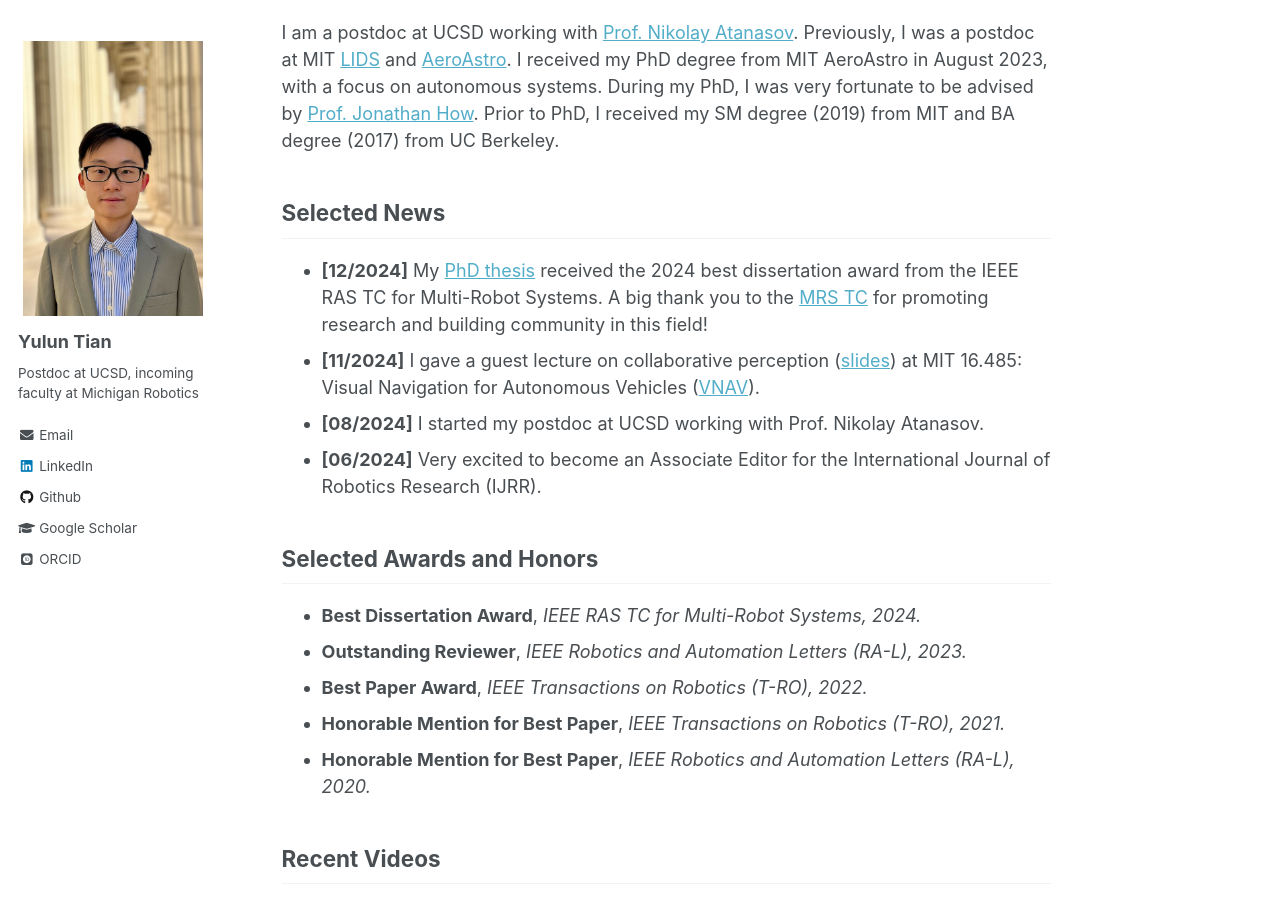
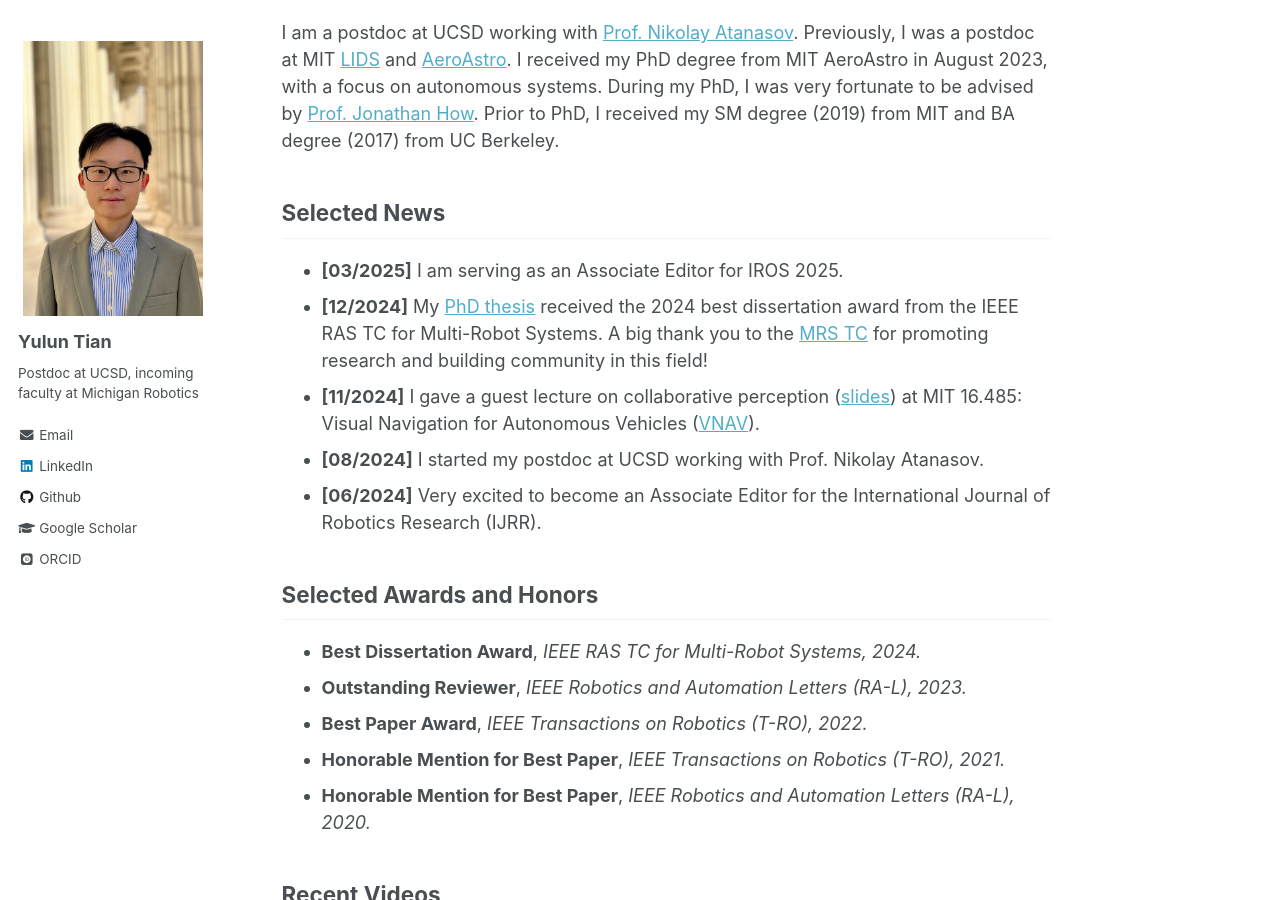
Before and after one commit to yuluntian/yuluntian.github.io, a Jekyll site: the page built from _pages/about.md, in a window 1280 px wide and 900 px high, scrolled down 454 px. Built offline with Jekyll 4.4.1, drawn with Linux system fonts in a browser that asks for light colours; some web fonts are replaced.

Commit message:
update news

```diff
--- a/_pages/about.md
+++ b/_pages/about.md
@@ -31,6 +31,7 @@ Prior to PhD, I received my SM degree (2019) from MIT and BA degree (2017) from
 
 Selected News
 ------
+* **[03/2025]** I am serving as an Associate Editor for IROS 2025.
 * **[12/2024]** My [PhD thesis](https://dspace.mit.edu/handle/1721.1/152675) received the 2024 best dissertation award from the IEEE RAS TC for Multi-Robot Systems. A big thank you to the [MRS TC](https://www.multirobotsystems.org/) for promoting research and building community in this field!
 * **[11/2024]** I gave a guest lecture on collaborative perception ([slides](https://www.dropbox.com/scl/fi/vsxcoileqlacnzcguuecl/vnav-guest-lecture-nov-2024.pdf?rlkey=u76kifgjxahxgcng6fj8sivvi&st=obb665dw&dl=0)) at MIT 16.485: Visual Navigation for Autonomous Vehicles ([VNAV](https://vnav.mit.edu/)).
 * **[08/2024]** I started my postdoc at UCSD working with Prof. Nikolay Atanasov.
```
